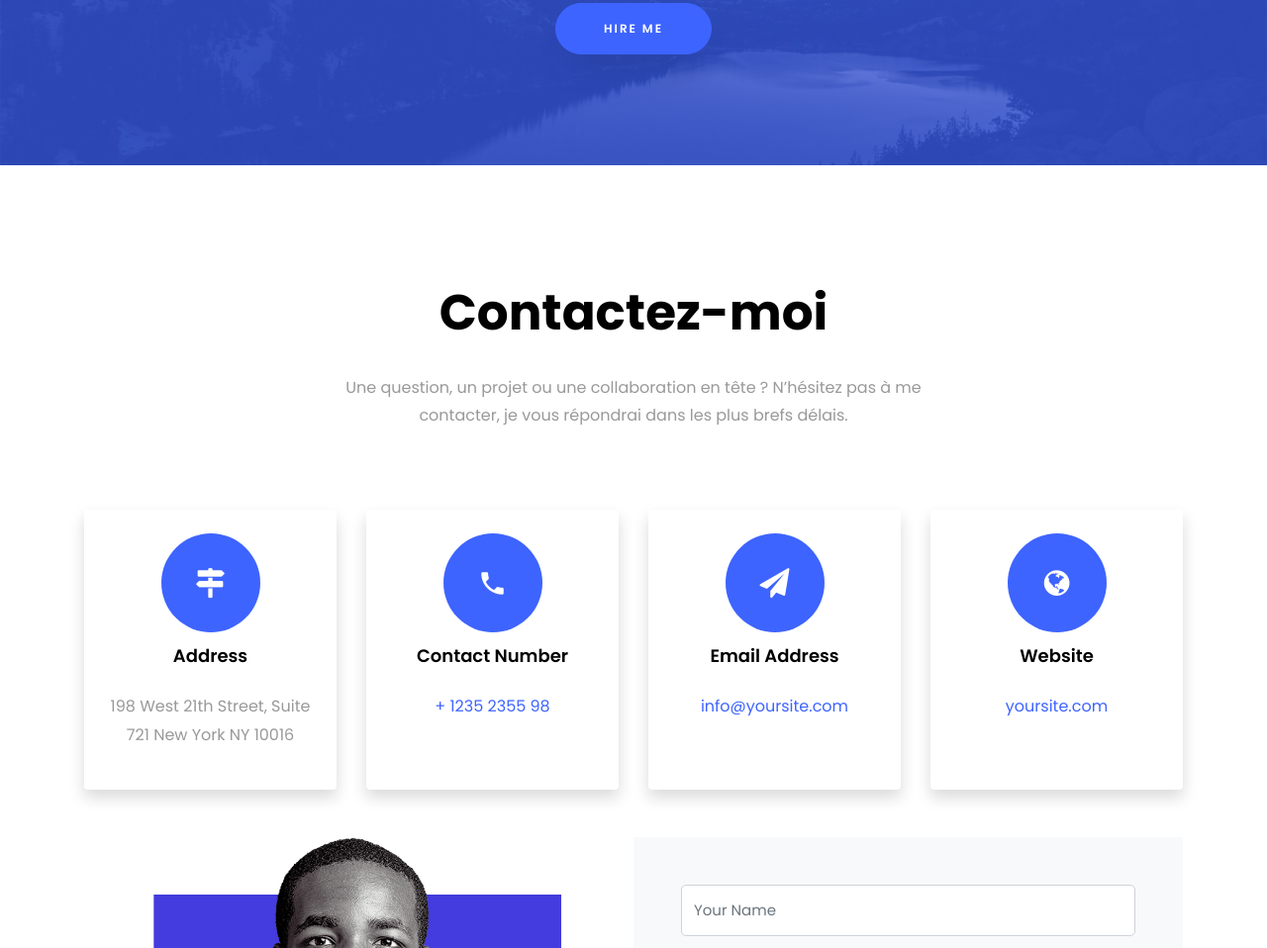
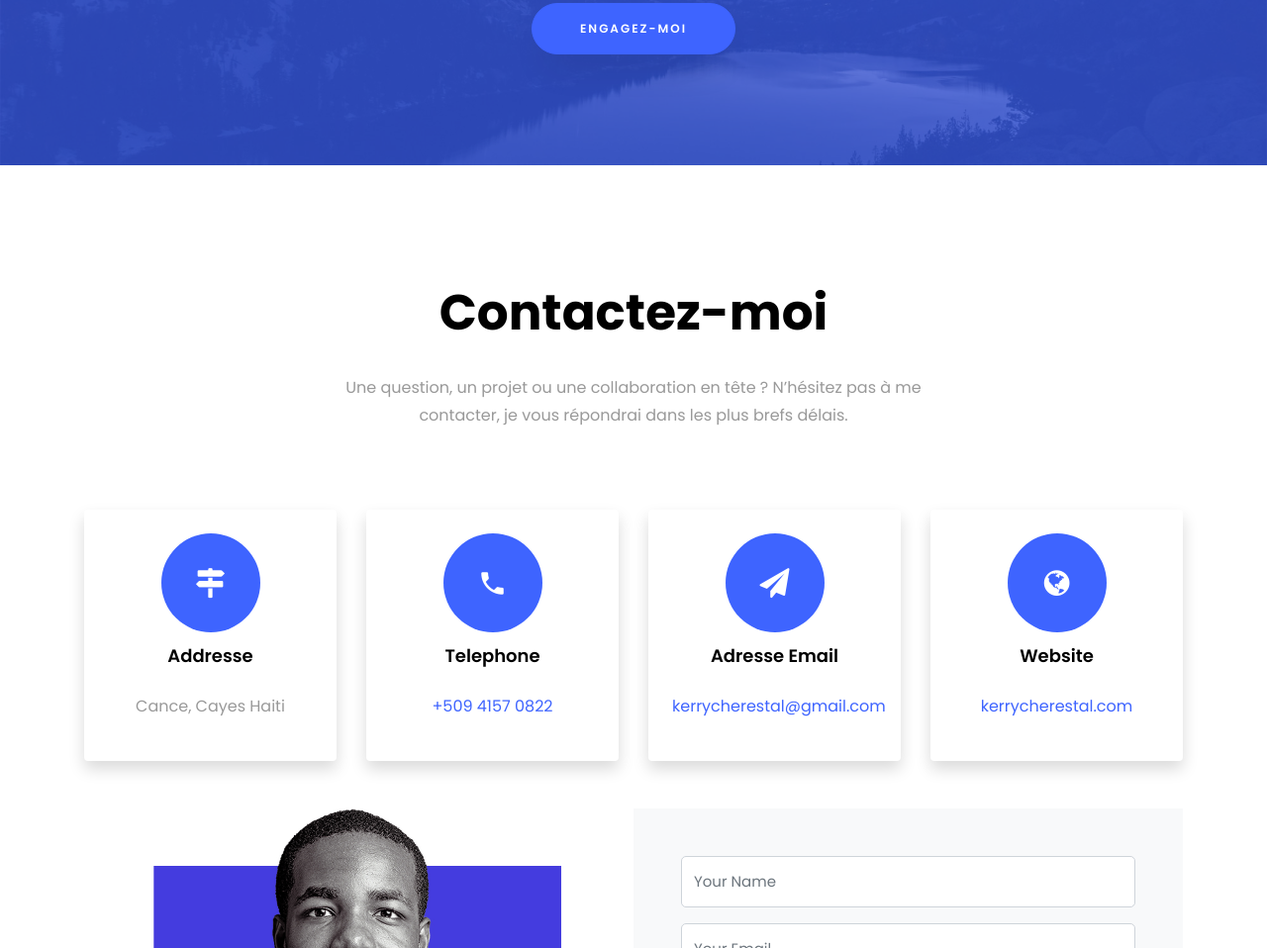
Before and after one commit to Kerry-2004/Projet-final, a plain HTML site: page index.html in a window 1280 px wide. Shown: the part 5898-6856 px from the top of the page at 99% size. Drawn offline with nearby package versions, Linux system fonts and the light colour scheme; files that its build step writes are made by us from their sources; files whose address does not match are found by name.

Commit message:
Modifie phone number

```diff
--- a/index.html
+++ b/index.html
@@ -526,7 +526,7 @@ l’utilisation de services informatiques</p>
 					<div class="col-md-7 ftco-animate text-center">
 						<h2>Je suis <span>Disponible</span> pour des missions en freelance.</h2>
 						<p>Une petite rivière appelée Duden traverse leur région et lui fournit les ressources nécessaires.</p>
-						<p class="mb-0"><a href="#" class="btn btn-primary py-3 px-5">Hire me</a></p>
+						<p class="mb-0"><a href="https://ht.linkedin.com/in/kerry-cherestal-a24368263" class="btn btn-primary py-3 px-5">Engagez-moi</a></p>
 					</div>
 				</div>
 			</div>
@@ -549,8 +549,8 @@ l’utilisation de services informatiques</p>
           			<span class="icon-map-signs"></span>
           		</div>
           		<div>
-	          		<h3 class="mb-4">Address</h3>
-		            <p>198 West 21th Street, Suite 721 New York NY 10016</p>
+	          		<h3 class="mb-4">Addresse</h3>
+		            <p>Cance, Cayes Haiti</p>
 		          </div>
 	          </div>
           </div>
@@ -560,8 +560,8 @@ l’utilisation de services informatiques</p>
           			<span class="icon-phone2"></span>
           		</div>
           		<div>
-	          		<h3 class="mb-4">Contact Number</h3>
-		            <p><a href="tel://1234567920">+ 1235 2355 98</a></p>
+	          		<h3 class="mb-4">Telephone</h3>
+		            <p><a href="tel:+50941570822">+509 4157 0822</a></p>
 	            </div>
 	          </div>
           </div>
@@ -571,8 +571,8 @@ l’utilisation de services informatiques</p>
           			<span class="icon-paper-plane"></span>
           		</div>
           		<div>
-	          		<h3 class="mb-4">Email Address</h3>
-		            <p><a href="mailto:info@yoursite.com">info@yoursite.com</a></p>
+	          		<h3 class="mb-4"> Adresse Email</h3>
+		            <p><a href="mailto:kerrycherestal@gmail.com">kerrycherestal@gmail.com</a></p>
 		          </div>
 	          </div>
           </div>
@@ -583,7 +583,7 @@ l’utilisation de services informatiques</p>
           		</div>
           		<div>
 	          		<h3 class="mb-4">Website</h3>
-		            <p><a href="#">yoursite.com</a></p>
+		            <p><a href="https://kerrycherestal.com/">kerrycherestal.com</a></p>
 	            </div>
 	          </div>
           </div>
```
